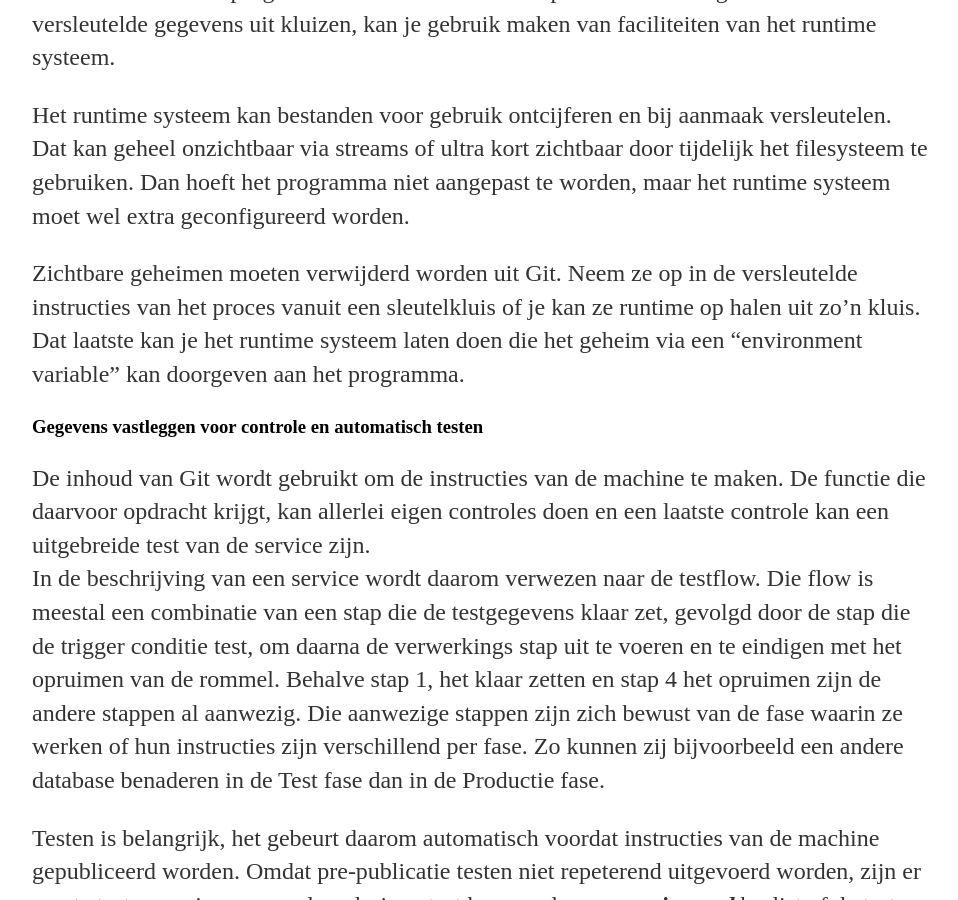
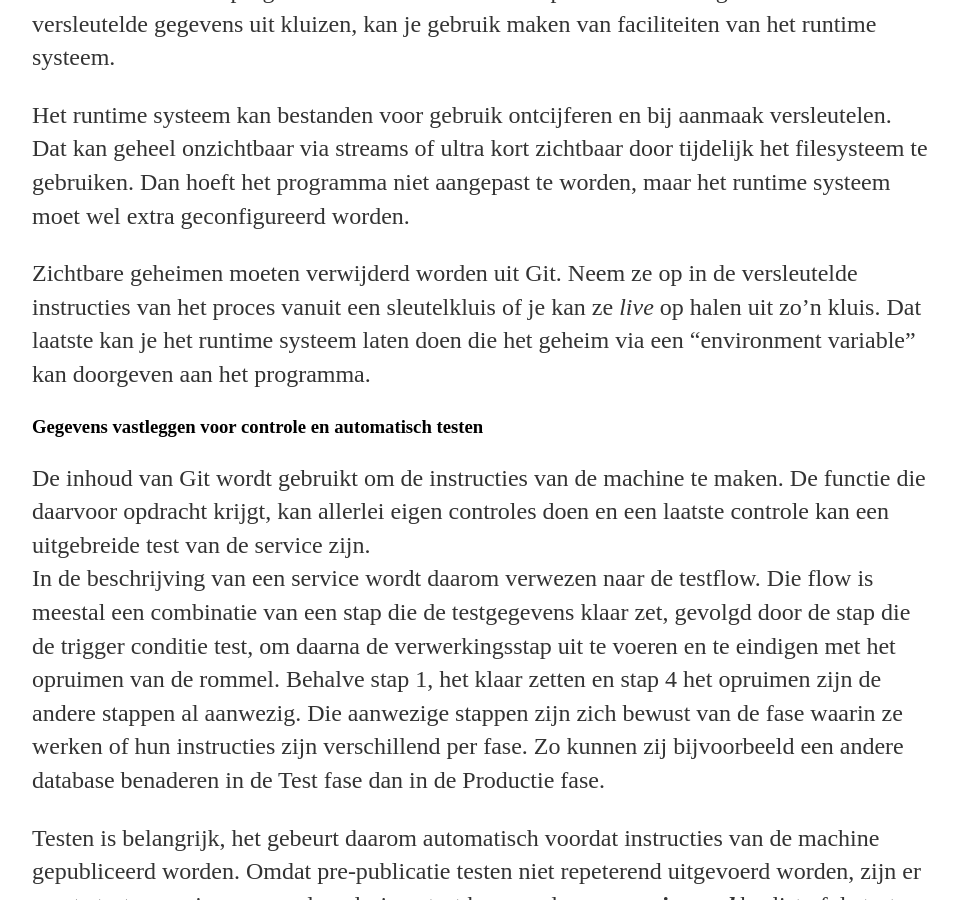
Before and after one commit to paedelm/paedelm.github.io, a Jekyll site: the page built from _posts/2021-05-03-Touwtje-uit-de-brievenbus.md, in a window 1280 px wide and 900 px high, scrolled down 6297 px. Shown: the whole window, without its empty margins (160-1118 px from the left). Built offline with Jekyll 4.4.1, drawn with Linux system fonts in a browser that asks for light colours; some of the changed text lies outside the part shown.

Commit message:
verwerkingsstap

```diff
--- a/_posts/2021-05-03-Touwtje-uit-de-brievenbus.md
+++ b/_posts/2021-05-03-Touwtje-uit-de-brievenbus.md
@@ -94,12 +94,12 @@ date: 2021-05-03
 
   Het runtime systeem kan bestanden voor gebruik ontcijferen en bij aanmaak versleutelen. Dat kan geheel onzichtbaar via streams of ultra kort zichtbaar door tijdelijk het filesysteem te gebruiken. Dan hoeft het programma niet aangepast te worden, maar het runtime systeem moet wel extra geconfigureerd worden.
 
-  Zichtbare geheimen moeten verwijderd worden uit Git. Neem ze op in de versleutelde instructies van het proces vanuit een sleutelkluis of je kan ze runtime op halen uit zo'n kluis. Dat laatste kan je het runtime systeem laten doen die het geheim via een "environment variable" kan doorgeven aan het programma.
+  Zichtbare geheimen moeten verwijderd worden uit Git. Neem ze op in de versleutelde instructies van het proces vanuit een sleutelkluis of je kan ze _live_ op halen uit zo'n kluis. Dat laatste kan je het runtime systeem laten doen die het geheim via een "environment variable" kan doorgeven aan het programma.
 
 ### Gegevens vastleggen voor controle en automatisch testen
 
   De inhoud van Git wordt gebruikt om de instructies van de machine te maken. De functie die daarvoor opdracht krijgt, kan allerlei eigen controles doen en een laatste controle kan een uitgebreide test van de service zijn.
-  In de beschrijving van een service wordt daarom verwezen naar de testflow. Die flow is meestal een combinatie van een stap die de testgegevens klaar zet, gevolgd door de stap die de trigger conditie test, om daarna de verwerkings stap uit te voeren en te eindigen met het opruimen van de rommel. Behalve stap 1, het klaar zetten en stap 4 het opruimen zijn de andere stappen al aanwezig. Die aanwezige stappen zijn zich bewust van de fase waarin ze werken of hun instructies zijn verschillend per fase. Zo kunnen zij bijvoorbeeld een andere database benaderen in de Test fase dan in de Productie fase.
+  In de beschrijving van een service wordt daarom verwezen naar de testflow. Die flow is meestal een combinatie van een stap die de testgegevens klaar zet, gevolgd door de stap die de trigger conditie test, om daarna de verwerkingsstap uit te voeren en te eindigen met het opruimen van de rommel. Behalve stap 1, het klaar zetten en stap 4 het opruimen zijn de andere stappen al aanwezig. Die aanwezige stappen zijn zich bewust van de fase waarin ze werken of hun instructies zijn verschillend per fase. Zo kunnen zij bijvoorbeeld een andere database benaderen in de Test fase dan in de Productie fase.
 
   Testen is belangrijk, het gebeurt daarom automatisch voordat instructies van de machine gepubliceerd worden. Omdat pre-publicatie testen niet repeterend uitgevoerd worden, zijn er aparte testomgevingen waar langdurig getest kan worden waarna **_iemand_** beslist of de test geslaagd is en de _change_ naar een volgende fase mag gaan.
 
```
Also changed, not shown: other parts of _posts/2021-05-03-Touwtje-uit-de-brievenbus.md (+1 -1 lines).
